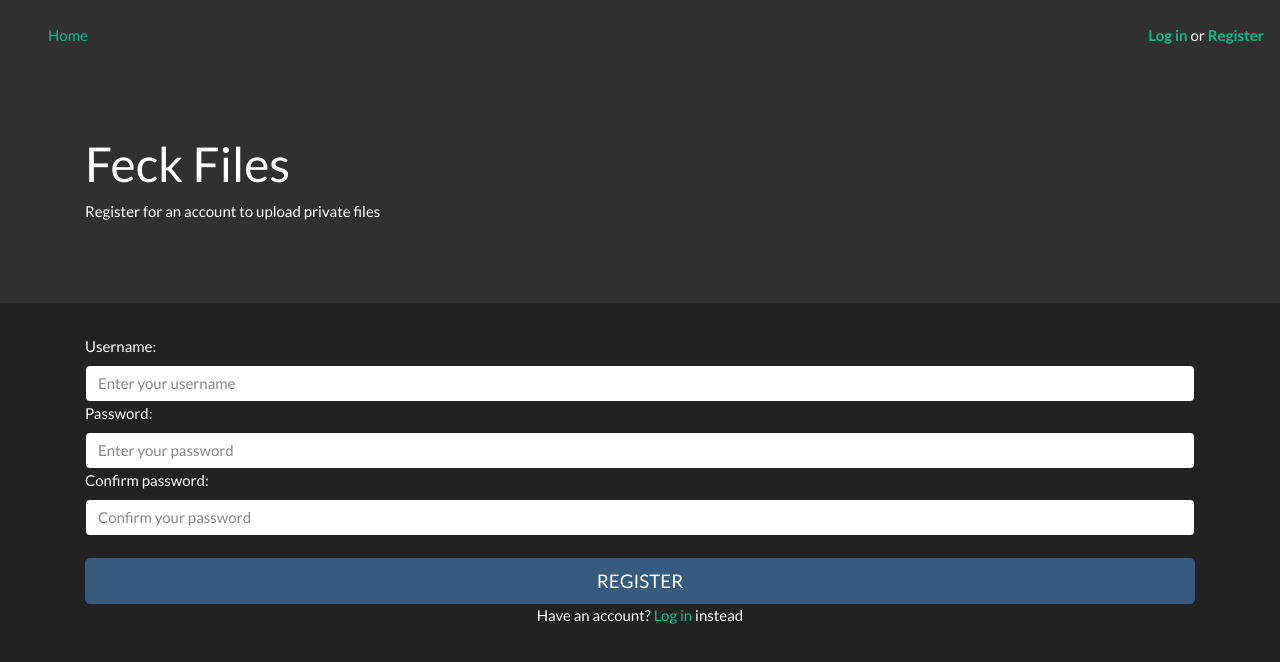
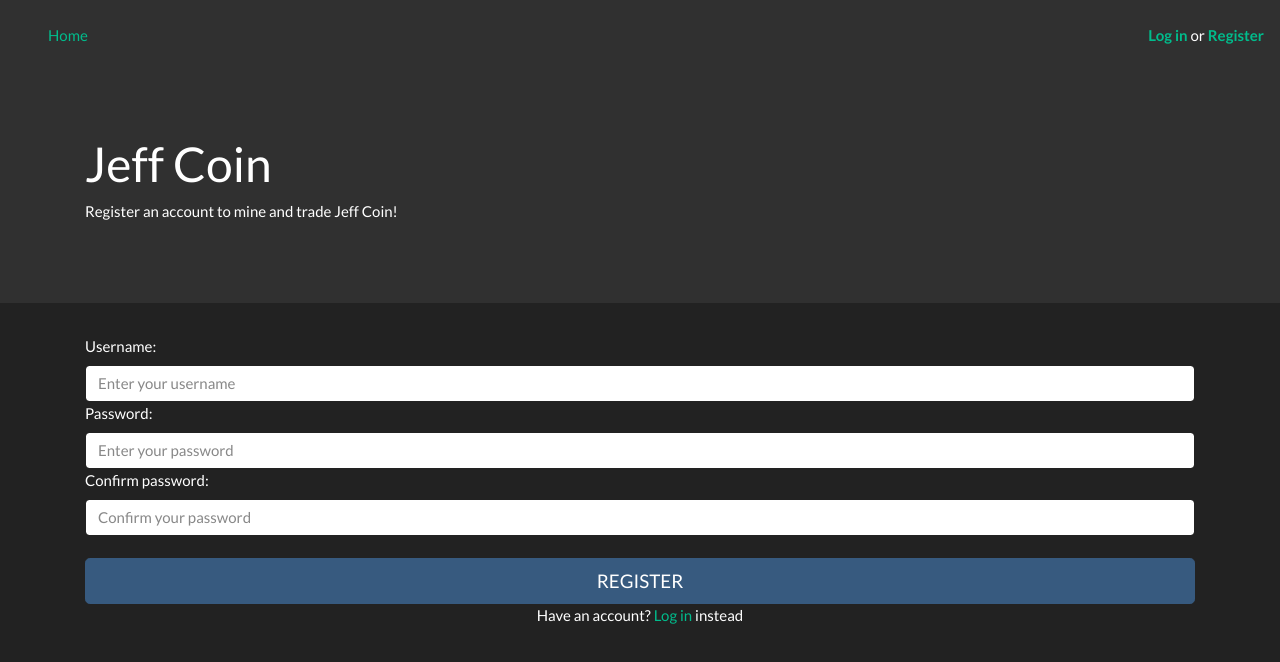
Before and after one commit to ApocalypseCalculator/jeffcoin, a React (Vite) app in the folder client/: page /register in a window 1280 px wide. Shown: the top 662 px of the page. Built offline with nearby package versions, Linux system fonts and the light colour scheme.

Commit message:
change register page text

```diff
--- a/client/src/components/register/index.tsx
+++ b/client/src/components/register/index.tsx
@@ -8,7 +8,7 @@ export const Register = () => {
     const nav = useNavigate();
     const session = React.useContext(SessionContext);
 
-    if(session.user.loggedin) {
+    if (session.user.loggedin) {
         nav("/");
     }
 
@@ -57,8 +57,8 @@ export const Register = () => {
         <div className={"register"}>
             <div className={"jumbotron jumbotron-fluid"}>
                 <div className={"container"}>
-                    <h1>Feck Files</h1>
-                    <p>Register for an account to upload private files</p>
+                    <h1>Jeff Coin</h1>
+                    <p>Register an account to mine and trade Jeff Coin!</p>
                 </div>
             </div>
             <div className={"container"}>
```
